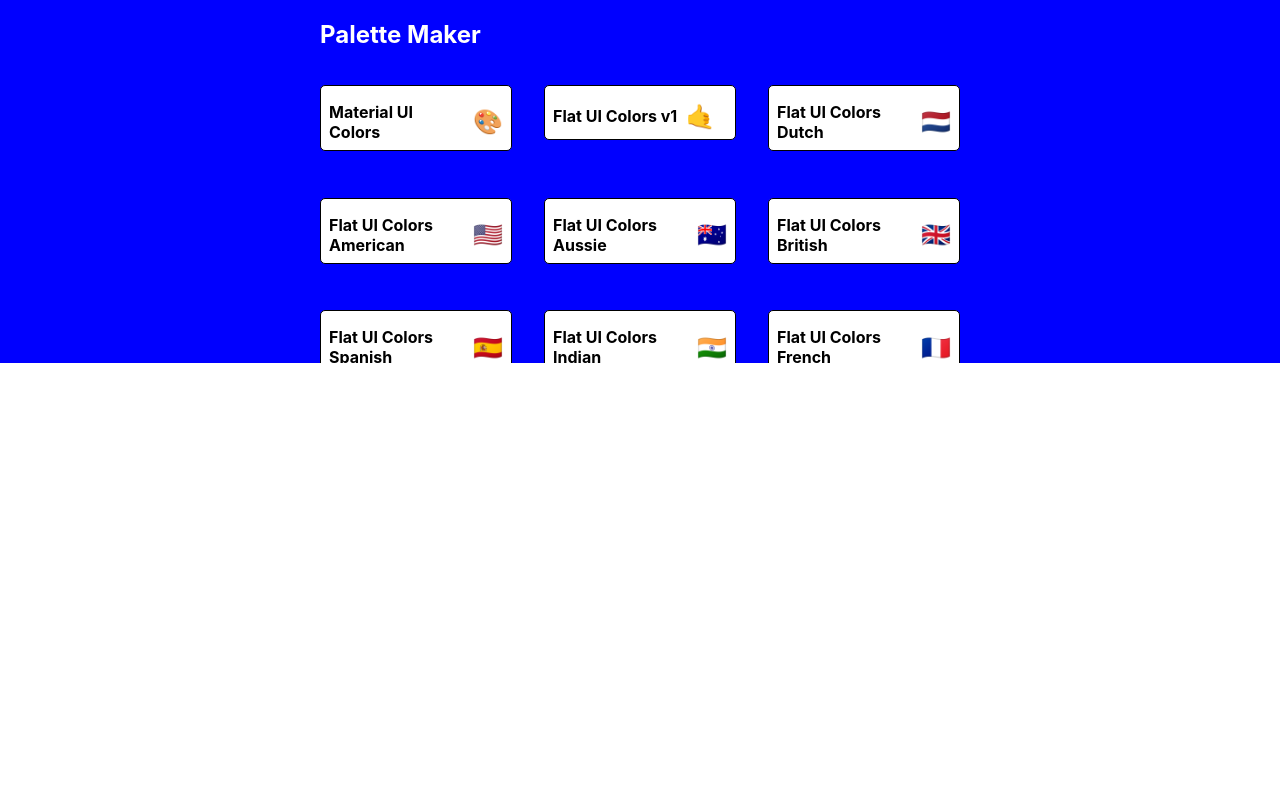
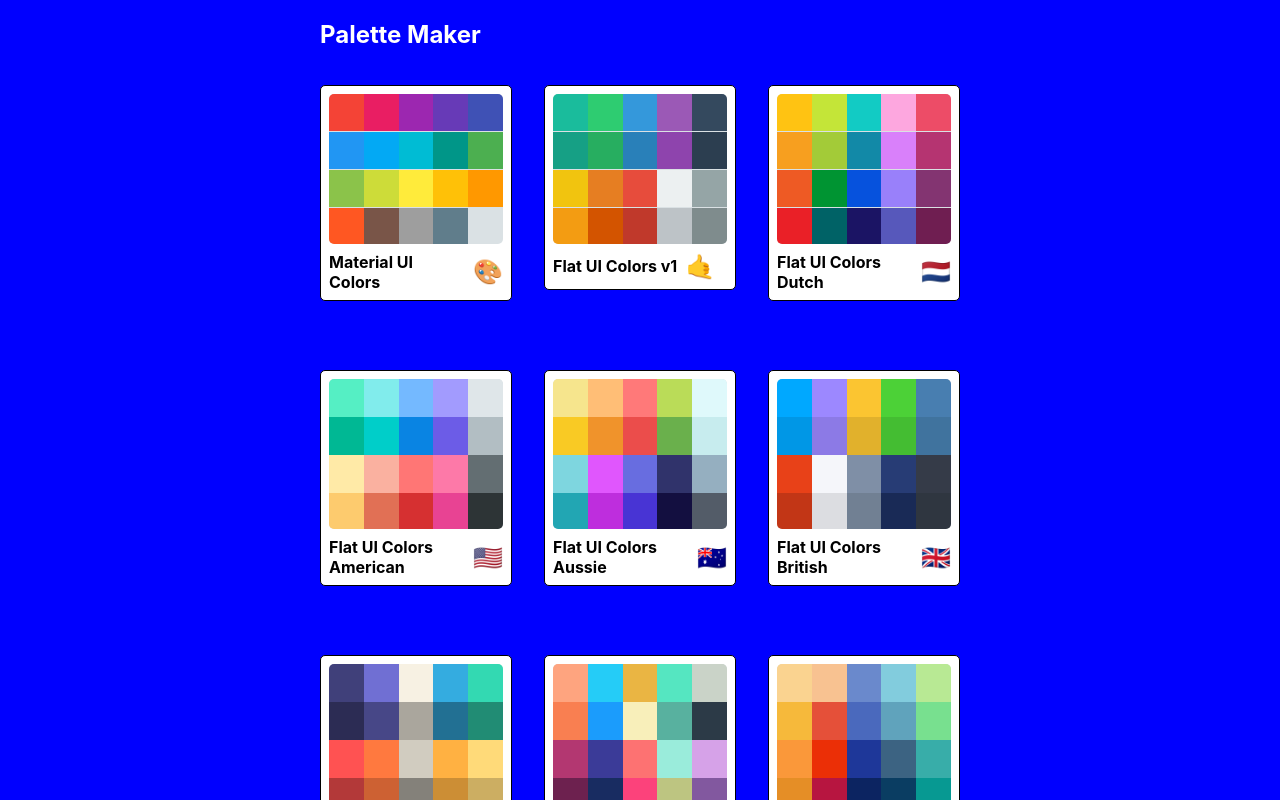
Before and after one commit to theborgh/palette-maker, a React (Create React App) app: page / in a window 1280 px wide. Built offline with nearby package versions, Linux system fonts and the light colour scheme.

Commit message:
Add link to palettes from MiniPalettes

```diff
--- a/src/App.js
+++ b/src/App.js
@@ -25,7 +25,9 @@
           <Route
             path='/'
             exact
-            render={() => <PaletteList palettes={seedColors} />}
+            render={routeProps => (
+              <PaletteList palettes={seedColors} {...routeProps} />
+            )}
           />
           <Route
             path='/palette/:id'
--- a/src/MiniPalette.js
+++ b/src/MiniPalette.js
@@ -14,7 +14,11 @@
     },
   },
   colors: {
-    backgroundColor: 'grey',
+    backgroundColor: '#dae1e4',
+    height: '150px',
+    width: '100%',
+    borderRadius: '5px',
+    overflow: 'hidden',
   },
   title: {
     display: 'flex',
@@ -30,13 +34,29 @@
     marginLeft: '.5rem',
     fontSize: '1.5rem',
   },
+  miniColor: {
+    height: '25%',
+    width: '20%',
+    display: 'inline-block',
+    margin: '0 auto',
+    position: 'relative',
+    marginBottom: '-3.5px',
+  },
 };
 
 function MiniPalette(props) {
-  const {classes, paletteName, emoji} = props;
+  const {classes, paletteName, emoji, colors, id} = props;
+  const miniColorBoxes = colors.map(color => (
+    <div
+      className={classes.miniColor}
+      style={{backgroundColor: color.color}}
+      key={color.name}
+    />
+  ));
+
   return (
-    <div className={classes.root}>
-      <div className={classes.colors}></div>
+    <div className={classes.root} onClick={props.handleClick}>
+      <div className={classes.colors}>{miniColorBoxes}</div>
       <h5 className={classes.title}>
         {paletteName} <span className={classes.emoji}>{emoji}</span>
       </h5>
--- a/src/PaletteList.js
+++ b/src/PaletteList.js
@@ -5,7 +5,7 @@
 const styles = {
   root: {
     backgroundColor: 'blue',
-    height: '100%',
+    height: '100vh',
     display: 'flex',
     alignItems: 'flex-start',
     justifyContent: 'center',
@@ -33,6 +33,16 @@
 };
 
 class PaletteList extends Component {
+  constructor(props) {
+    super(props);
+
+    this.browseToPalette = this.browseToPalette.bind(this);
+  }
+
+  browseToPalette(id) {
+    this.props.history.push(`/palette/${id}`);
+  }
+
   render() {
     const {palettes, classes} = this.props;
     return (
@@ -44,7 +54,10 @@
           <div className={classes.palettes}>
             {palettes.map(palette => (
               <p>
-                <MiniPalette {...palette} />
+                <MiniPalette
+                  {...palette}
+                  handleClick={() => this.browseToPalette(palette.id)}
+                />
               </p>
             ))}
           </div>
```
